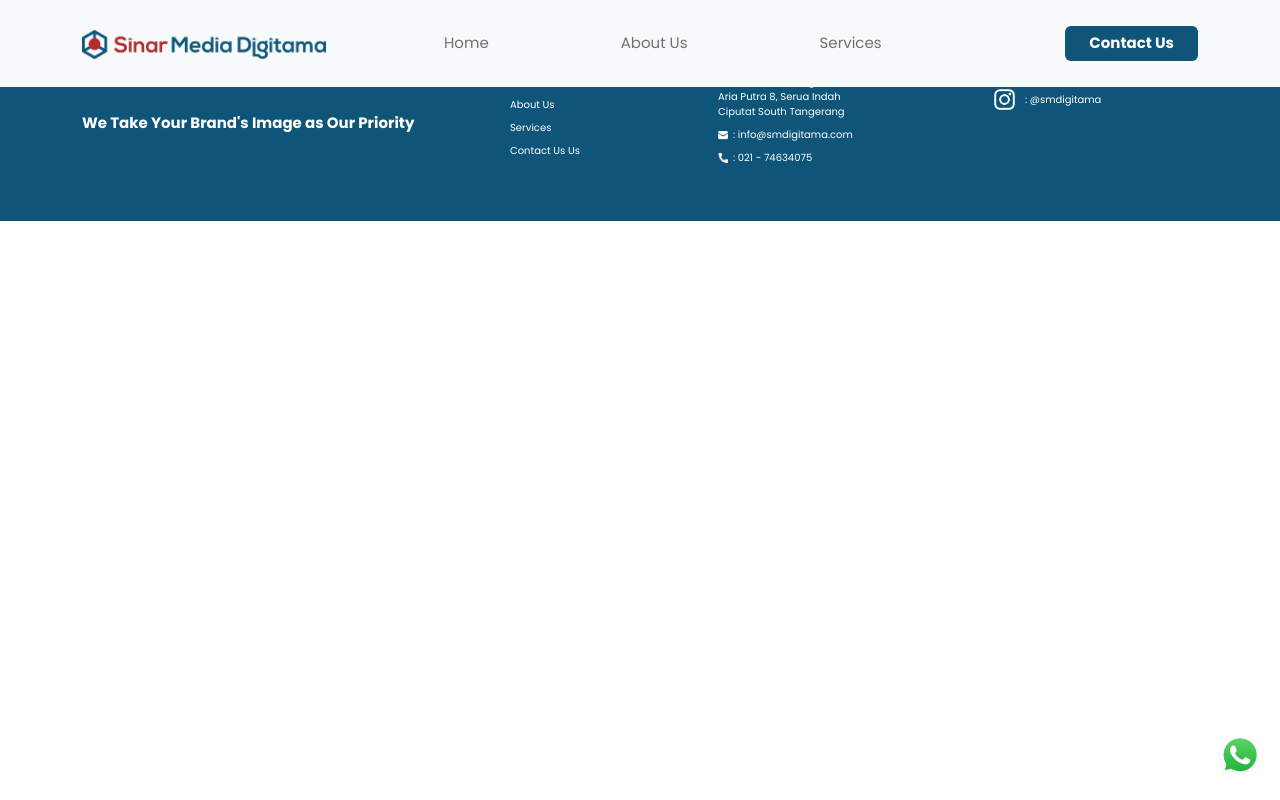
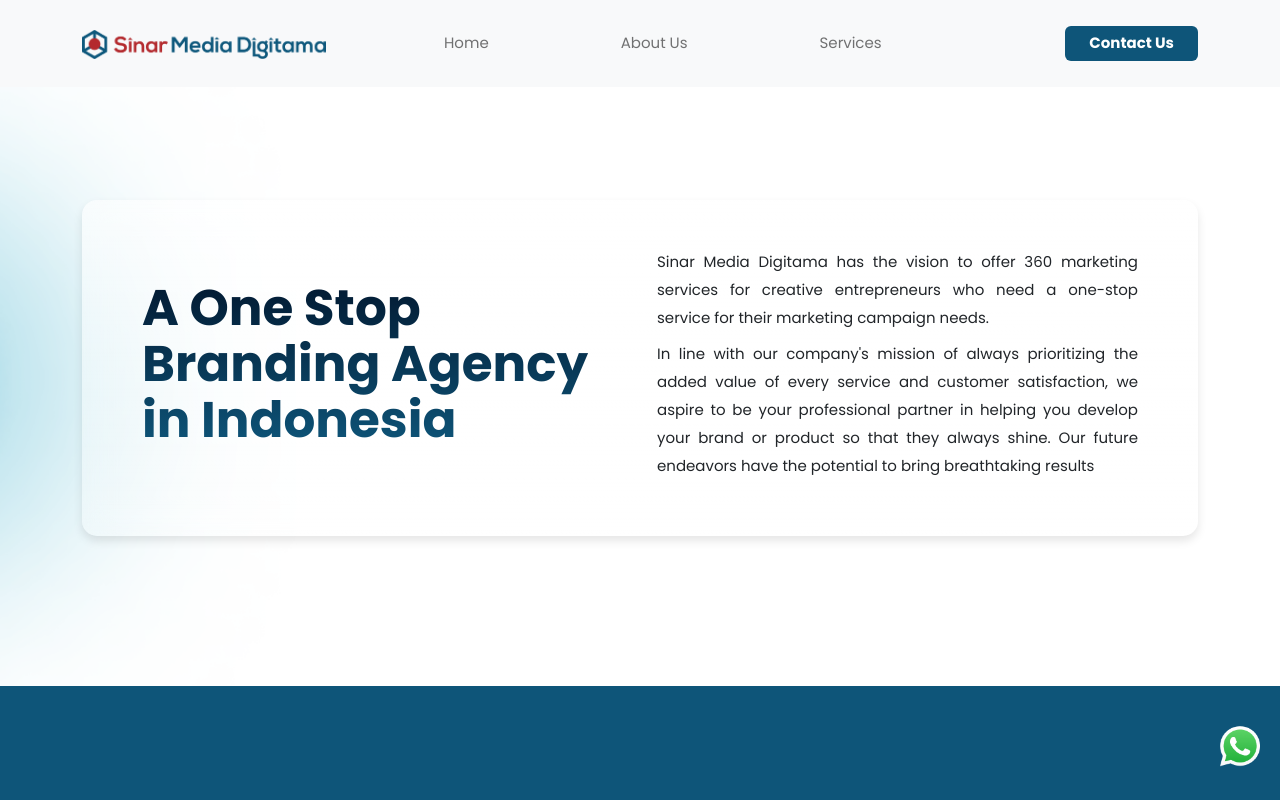
Before and after one commit to charint4/sinarmediadigitama, a React (Create React App) app: page /AboutUs/en in a window 1280 px wide. Shown: the top 800 px of the page. Built offline with nearby package versions, Linux system fonts and the light colour scheme.

Commit message:
fix navigation to aboutUs

```diff
--- a/src/App.js
+++ b/src/App.js
@@ -15,7 +15,7 @@ function App() {
         <Switch>
           <Route path="/" component={Home} exact />
           <Route path="/:lang" component={Home} exact />
-          <Route path="/AboutUs" component={AboutUs} exact />
+          <Route path="/AboutUs/:lang" component={AboutUs} exact />
           <Route path="/Service/:title/:id" component={Services} exact />
           {/* <Route component={Error} /> */}
         </Switch>
--- a/src/Components/Navigation/Data.js
+++ b/src/Components/Navigation/Data.js
@@ -1,8 +1,8 @@
 export default [
-    {
-        nav1 : "Home",
-        nav2 : "About Us",
-        nav3 : "Services",
-        nav4 : "Contact Us"
-    }
-]
+  {
+    nav1: "Home",
+    nav2: "About Us",
+    nav3: "Services",
+    nav4: "Contact Us",
+  },
+];
--- a/src/Components/Navigation/index.js
+++ b/src/Components/Navigation/index.js
@@ -8,7 +8,7 @@ import "../Navigation/nav.css";
 import Button from "react-bootstrap/Button";
 import { Link, useParams } from "react-router-dom";
 import { HashLink } from "react-router-hash-link";
-import Data from "./Data"
+import Data from "./Data";
 
 function BasicExample() {
   return (
@@ -20,7 +20,7 @@ function BasicExample() {
           </Link>
         </Navbar.Brand>
         <Navbar.Toggle aria-controls="basic-navbar-nav" />
-        {Data.map ((data, id) => (
+        {Data.map((data, id) => (
           <Navbar.Collapse id="basic-navbar-nav">
             <Nav className="me-auto nav-btn">
               <Nav.Link>
@@ -29,13 +29,13 @@ function BasicExample() {
                 </Link>
               </Nav.Link>
               <Nav.Link>
-                <Link to="/AboutUs" className="nav-link">
-                {data.nav2}
+                <Link to="/AboutUs/en" className="nav-link">
+                  {data.nav2}
                 </Link>
               </Nav.Link>
               <Nav.Link>
                 <HashLink smooth to="/#section2" className="nav-link">
-                {data.nav3}
+                  {data.nav3}
                 </HashLink>
               </Nav.Link>
             </Nav>
@@ -46,7 +46,6 @@ function BasicExample() {
             </Nav>
           </Navbar.Collapse>
         ))}
-
       </Container>
     </Navbar>
   );
--- a/src/Components/Section1/Data.js
+++ b/src/Components/Section1/Data.js
@@ -2,11 +2,13 @@ export default [
   {
     text1: "A One Stop Branding Agency in Indonesia",
     head: "Sinar Media Digitama has the vision to offer 360 marketing services for creative entrepreneurs who need a one-stop service for their marketing campaign needs.",
-        subhead: " In line with our company's mission of always prioritizing the added value of every service and customer satisfaction, we aspire to be your professional partner in helping you develop your brand or product so that they always shine. Our future endeavors have the potential to bring breathtaking results"
+    subhead:
+      " In line with our company's mission of always prioritizing the added value of every service and customer satisfaction, we aspire to be your professional partner in helping you develop your brand or product so that they always shine. Our future endeavors have the potential to bring breathtaking results",
   },
   {
-        text1: "A One Stop Branding Agency in Indonesia",
+    text1: "Agensi Branding Terpadu di Indonesia",
     head: "PT. Sinar Media Digitama memiliki visi yang menawarkan layanan 360 marketing kepada pengusaha muda kreatif yang membutuhkan one stop service untuk kebutuhan kampanye marketing.",
-        subhead: "Sejalan dengan misi perusahaan kami yang selalu memprioritaskan nilai dari semua pelayanan yang diberikan dan kepuasan klien, kami sebagai partner profesional siap membantu mengembangkan brand dan produkmu agar selalu bersinar. Kami percaya, perjalan kerjasama kita memiliki potensi untuk menghasilkan hasil yang memuaskan."
-    }
-]
+    subhead:
+      "Sejalan dengan misi perusahaan kami yang selalu memprioritaskan nilai dari semua pelayanan yang diberikan dan kepuasan klien, kami sebagai partner profesional siap membantu mengembangkan brand dan produkmu agar selalu bersinar. Kami percaya, perjalan kerjasama kita memiliki potensi untuk menghasilkan hasil yang memuaskan.",
+  },
+];
```
Lines whose indentation alone changed are shown as unchanged.
